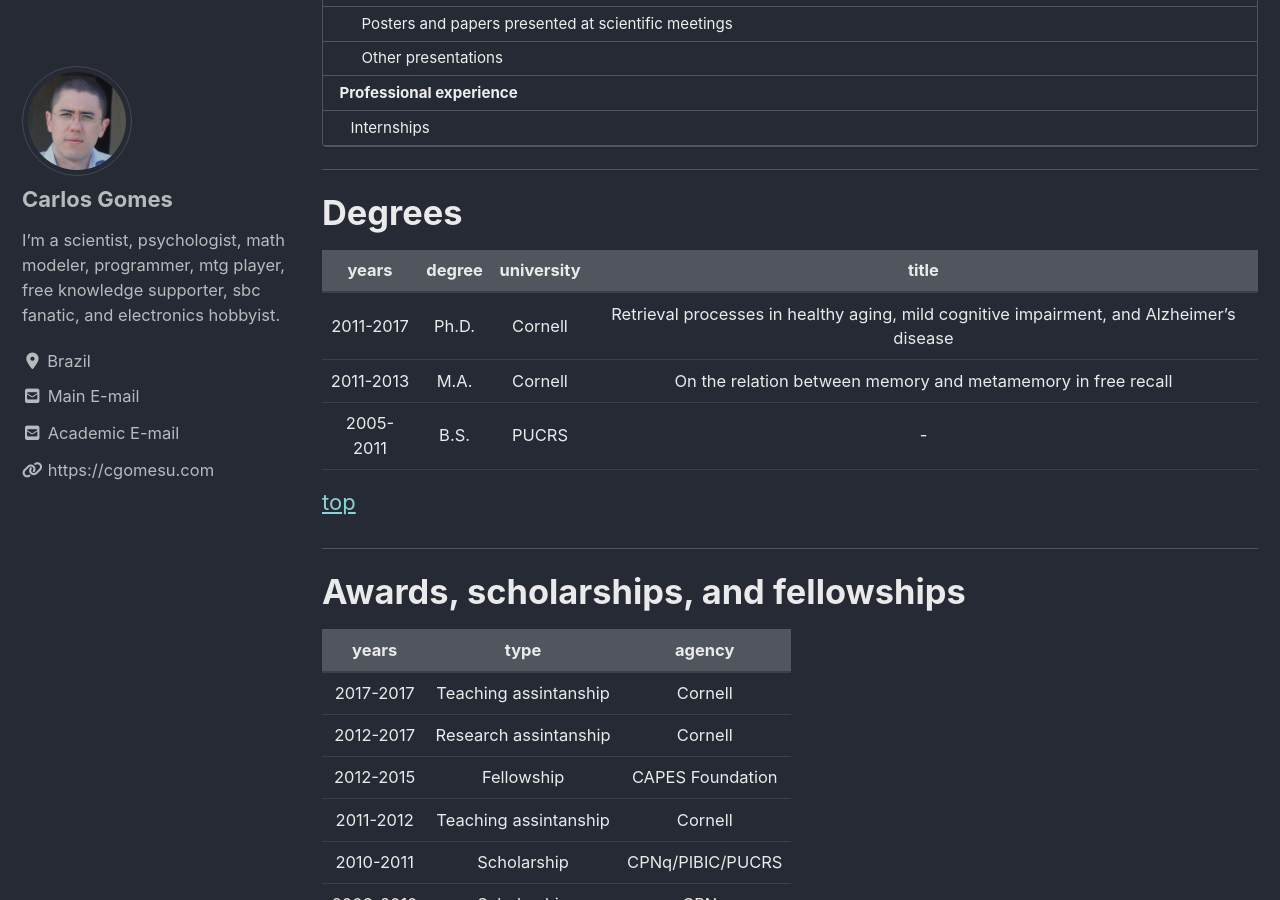
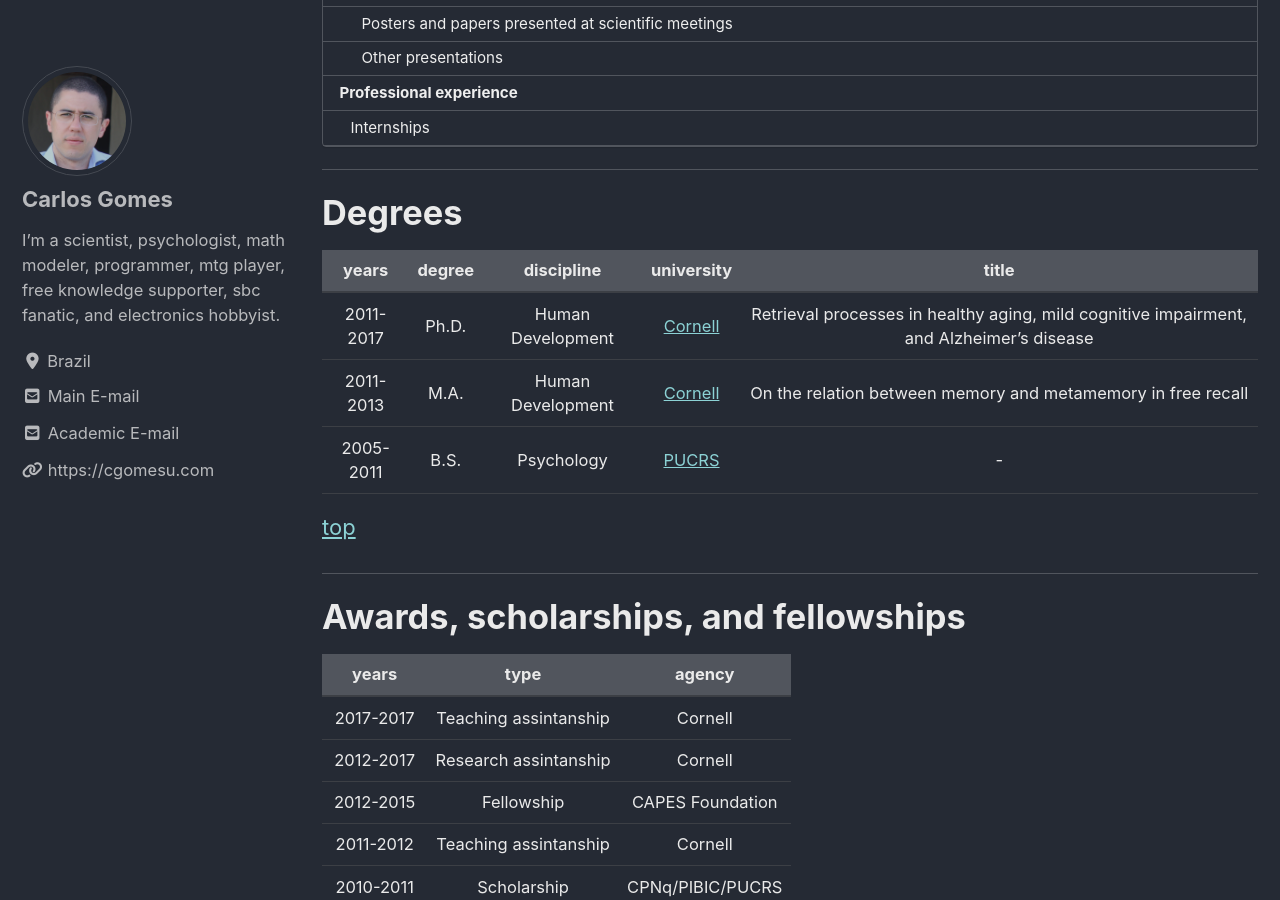
Before and after one commit to cgomesu/website, a Jekyll site: the page built from _pages/resume.md, in a window 1280 px wide and 900 px high, scrolled down 2868 px. Built offline with Jekyll 4.4.1, drawn with Linux system fonts in a browser that asks for light colours; cached includes are drawn as plain includes; nearby versions of some CDN libraries.

Commit message:
fixing typos and improving tables

```diff
--- a/_pages/resume.md
+++ b/_pages/resume.md
@@ -20,11 +20,11 @@ toc_icon: "list"
 ***
 # Degrees
 
-|years |degree |university |title |
-|:---:|:---:|:---:|:---:|
-| 2011-2017 | Ph.D. | Cornell | Retrieval processes in healthy aging, mild cognitive impairment, and Alzheimer's disease |
-| 2011-2013	| M.A. | Cornell | On the relation between memory and metamemory in free recall |
-| 2005-2011	| B.S. | PUCRS | - |
+| years | degree | discipline | university | title |
+|:---:|:---:|:---:|:---:|:---:|
+| 2011-2017 | Ph.D. | Human Development | [Cornell](https://www.cornell.edu/) | Retrieval processes in healthy aging, mild cognitive impairment, and Alzheimer's disease |
+| 2011-2013	| M.A. | Human Development | [Cornell](https://www.cornell.edu/) | On the relation between memory and metamemory in free recall |
+| 2005-2011	| B.S. | Psychology | [PUCRS](http://www.pucrs.br/en/) | - |
 
 
 [top](#)
@@ -32,7 +32,7 @@ toc_icon: "list"
 ***
 # Awards, scholarships, and fellowships
 
-|years |type |agency |
+| years | type | agency |
 |:---:|:---:|:---:|
 |2017-2017 | Teaching assintanship | Cornell |
 |2012-2017 | Research assintanship | Cornell |
@@ -48,7 +48,7 @@ toc_icon: "list"
 ***
 # Language skills
 
-|language |listening |speaking |reading |writing |
+| language | listening | speaking | reading | writing |
 |:---:|:---:|:---:|:---:|
 | Portuguese | native | native | native | native |
 | English | high | medium | high | medium |
```
Also changed, not shown: 2 other files.
